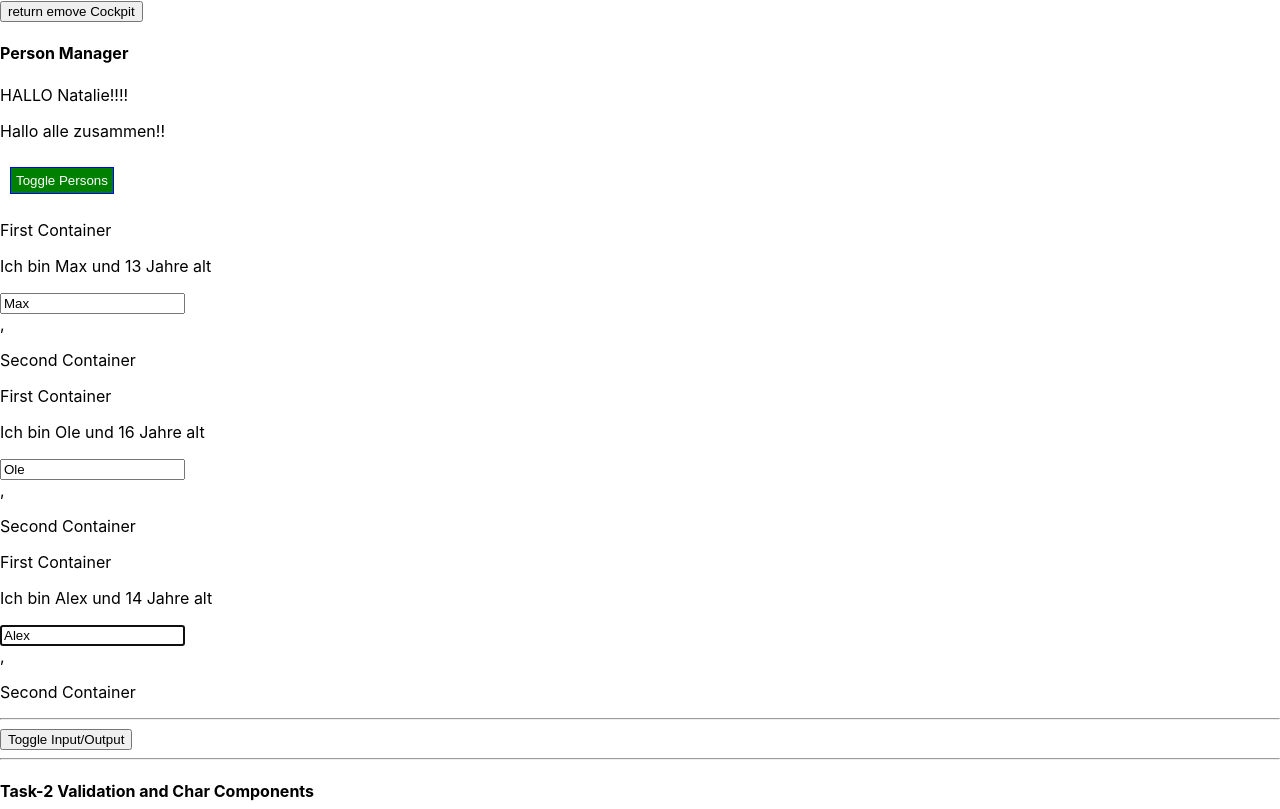
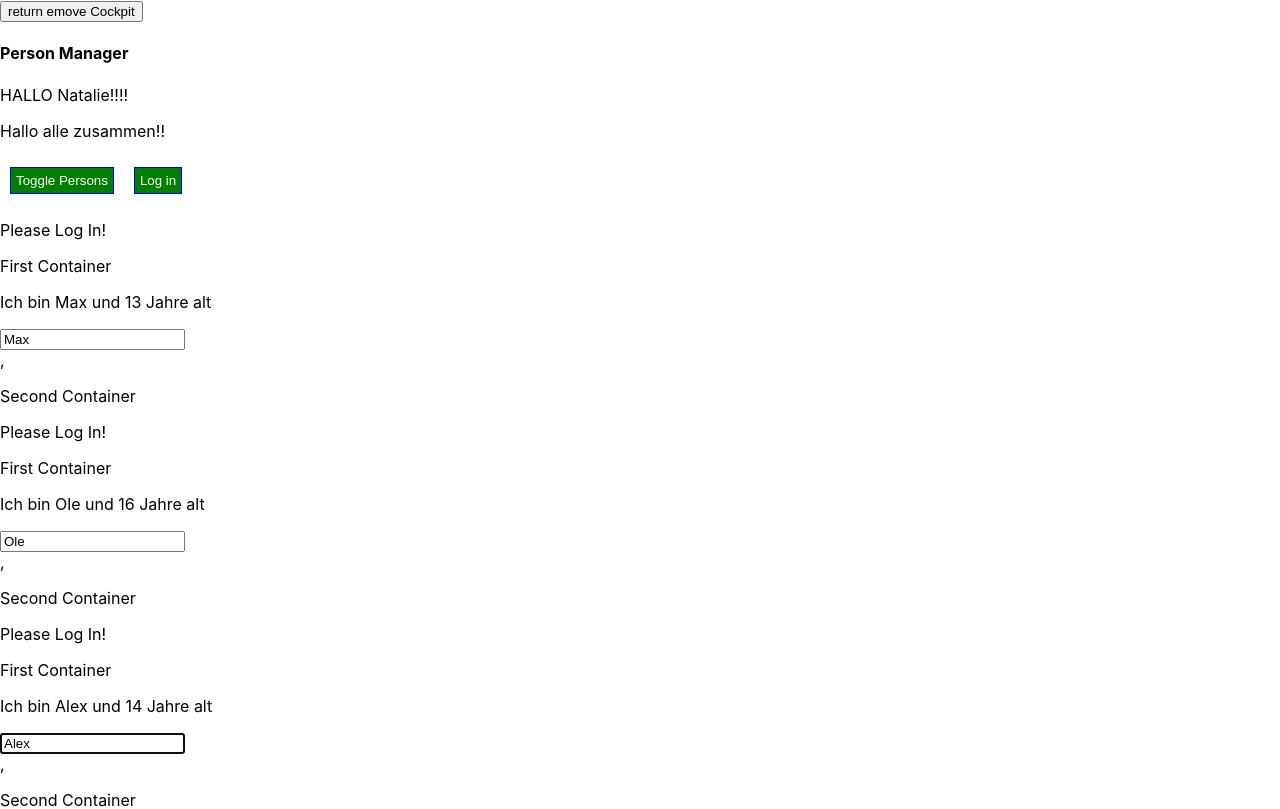
Before and after one commit to natalie80/kaefer-logistik, a React app in the folder logistik-app/: page / in a window 1280 px wide. Shown: the top 809 px of the page. Built offline with nearby package versions, Linux system fonts and the light colour scheme.

Commit message:
React tutorium: small adaptations

```diff
--- a/logistik-app/src/components/Persons/Person/Person.js
+++ b/logistik-app/src/components/Persons/Person/Person.js
@@ -1,6 +1,7 @@
 import React, {Component, Fragment} from 'react';
 import styles from './Person.css';
 import PropTypes from 'prop-types';
+import AuthContext from '../../context/Auth-context';
 
 class Person extends Component {
     constructor(props){
@@ -9,8 +10,11 @@ class Person extends Component {
         this.inputElementRef = React.createRef();
     }
 
+    static  contextType = AuthContext;
+
     componentDidMount() {
-        this.inputElementRef.current.focus();
+        this.inputElementRef.current.focus();  // this.inputElement.focus()
+        console.log('AuthContext', this.context.authenticated);
     }
 
     render() {
@@ -18,6 +22,9 @@ class Person extends Component {
        return (
            <Fragment>
                <div className={styles.Person} >
+
+                   {this.context.authenticated ? <p>Authenticated!</p> : <p>Please Log In!</p>}
+
                    <p>First Container</p>
                    <p onClick={this.props.click} >Ich bin {this. props.name } und { this.props.age } Jahre alt</p>
                    <p> {this.props.children } </p>
@@ -25,7 +32,7 @@ class Person extends Component {
                        type="text"
                        onChange={this.props.changed}
                        value={this.props.name}
-                       ref={this.inputElementRef}
+                       ref={this.inputElementRef}  // also possible is:  ref={(inputEl) => {this.inputElement = inputEl}}
                    />
                </div>,
                <div>
--- a/logistik-app/src/components/Persons/Persons.js
+++ b/logistik-app/src/components/Persons/Persons.js
@@ -1,64 +1,15 @@
 import React, { PureComponent } from 'react';
 import Person from './Person/Person';
 
-class Persons extends PureComponent {
-    //static getDerivedStateFromProps(props, state) {
-     //   console.log('[Persons.js] getDerivedStateFromProps');
-    // return state;
-    //}
+const persons = (props) => props.persons.map((person, index) => {
+    return <Person
+        name={person.name}
+        age={person.age}
+        click={() => props.clicked(index)}
+        key={person.id}
+        changed={(event) => props.changed(event, person.id)}
+    />
+});
 
-  /*  shouldComponentUpdate(nextProps, nextState, nextContext) {
-        console.log('[Persons.js] shouldComponentUpdate');
 
-        //Component wird nicht gerendet, wenn nicht benutzt wird
-       if (nextProps.persons !== this.props.persons ||
-            nextProps.clicked !== this.props.clicked ||
-            nextProps.changed !== this.props.changed
-
-        ) {
-            console.log('[Persons.js] Bin in IF ');
-            return true;
-        } else {
-            return  false;
-        }
-        //Continutie update true /not update false
-
-    } */
-
-    getSnapshotBeforeUpdate(prevProps, prevState) {
-        console.log('[Persons.js] getSnapshotBeforeUpdate');
-        return {message: 'TEST!'};
-    }
-
-    componentDidUpdate(prevProps, prevState, snapshot) {
-        console.log('[Persons.js] componentDidUpdate => ', snapshot);
-        return null;
-    }
-
-    componentDidMount() {
-        console.log('[Persons.js] componentDidMount');
-        return null;
-    }
-
-    // Code ausgeführt wird direkt bevor die Kmponente entfernt wird
-    componentWillUnmount() {
-        console.log('[Persons.js] componentWillUnmount');
-    }
-
-    render() {
-        console.log('[Persons.js] rendering...');
-        return (
-           this.props.persons.map((person, index) => {
-                return <Person
-                name={person.name}
-                age={person.age}
-                click={() => this.props.clicked(index)}
-                key={person.id}
-                changed={(event) => this.props.changed(event, person.id)}
-                />
-            })
-        );
-    }
-}
-
-export default Persons;
+export default persons;
--- a/logistik-app/src/components/Cockpit/Cockpit.js
+++ b/logistik-app/src/components/cockpit/Cockpit.js
@@ -1,12 +1,16 @@
-import React, {useEffect, useRef} from 'react';
+import React, {useEffect, useRef, useContext} from 'react';
 import styles from './Cockpit.css';
+import AuthContext from '../context/Auth-context';
 
 
 const cockpit = (props) => {
-   // const toggleBtnref = React.createRef();
     // eslint-disable-next-line react-hooks/rules-of-hooks
     const toggleBtnRef = useRef(null);
 
+    // eslint-disable-next-line react-hooks/rules-of-hooks
+    const authConttext = useContext(AuthContext);
+
+    console.log('AuthContext', authConttext.authenticated);
     // eslint-disable-next-line react-hooks/rules-of-hooks
     useEffect(() => {
         console.log('useEffect');
@@ -22,6 +26,7 @@ const cockpit = (props) => {
 
     }, []); // [] - anzeigt, nur einmal wenn die Seite geladen wird / [props.persons]
 
+    //called after render Live Cirkle
     // eslint-disable-next-line react-hooks/rules-of-hooks
     useEffect(() => {
         console.log('[Cockpit.js]  2 useEffect');
@@ -45,12 +50,22 @@ const cockpit = (props) => {
         assignedClasses.push(styles.bold);
     }
     return (
-      <div className='Cockpit'>
-          <h4>{props.title}</h4>
-          <p className={styles.red}>HALLO Natalie!!!!</p>
-          <p className={assignedClasses.join(' ')}>Hallo alle  zusammen!!</p>
-          <button ref={toggleBtnRef} className={btnClass} onClick={props.clicked} > Toggle Persons </button>
-      </div>
+        <div className='Cockpit'>
+            <h4>{props.title}</h4>
+            <p className={styles.red}>HALLO Natalie!!!!</p>
+            <p className={assignedClasses.join(' ')}>Hallo alle  zusammen!!</p>
+            <button
+              ref={toggleBtnRef}
+              className={btnClass}
+              onClick={props.clicked}
+            > Toggle Persons </button>
+            {/*<AuthContext.Consumer>
+                {(context) => <button onClick={context.login}> Log in </button>}
+            </AuthContext.Consumer>
+           */}
+            <button onClick={authConttext.login}> Log in </button>
+
+        </div>
     );
 };
 
--- /dev/null
+++ b/logistik-app/src/components/context/Auth-context.js
@@ -0,0 +1,9 @@
+import React from 'react';
+
+const authContext = React.createContext({
+    authenticated: false,
+    login: () => {}
+});
+
+
+export default authContext;
--- a/logistik-app/src/containers/App.js
+++ b/logistik-app/src/containers/App.js
@@ -1,14 +1,15 @@
 import React, { Component } from 'react';
 import styles from './App.css';
-import UserInput from '../components/UserInput/UserInput';
-import UserOutput from '../components/UserOutput/UserOutput';
-import Validation from '../components/Validation/Validation';
-import Char from '../components/Char/Char';
+import UserInput from '../components/userInput/UserInput';
+import UserOutput from '../components/userOutput/UserOutput';
+import Validation from '../components/validation/Validation';
+import Char from '../components/char/Char';
 //import Radium, { StyleRoot } from 'radium';
 import Persons from '../components/Persons/Persons';
-import Cockpit from '../components/Cockpit/Cockpit';
+import Cockpit from '../components/cockpit/Cockpit';
 import Hoc from '../components/hoc/Hoc';
 import withClass from '../components/hoc/withClass';
+import AuthContext from '../components/context/Auth-context';
 
 
 class App extends Component {
@@ -28,7 +29,8 @@ class App extends Component {
             maxLengthString: '5',
             minLengthString: '1',
             showCockpit: true,
-            changeCounter: 0
+            changeCounter: 0,
+            authenticated: false
         };
     }
 
@@ -36,25 +38,25 @@ class App extends Component {
         console.log('[App.js] getDerivedStateFromProps', props);
         return state;
     }
+
     shouldComponentUpdate(nextProps, nextState, nextContext) {
         console.log('[App.js] shouldComponentUpdate');
         //Continutie update true /not update false
         return true;
-    }
+    };
+
     componentDidUpdate(prevProps, prevState, snapshot) {
         console.log('[App.js] componentDidUpdate => ', snapshot);
         return null;
-    }
+    };
 
     componentWillMount() {
         console.log('[App.js] componentWillMount');
-    }
+    };
 
     componentDidMount() {
         console.log('[App.js] componentDidMount');
-    }
-
-
+    };
 
     switchNameHandler = (newName) => {
         console.log('wurde button geklick -> switchNameHandler');
@@ -93,36 +95,40 @@ class App extends Component {
     animalAddHandler = (event) => {
         console.log('animalAddHandler = ', event.target.value);
         this.setState({username: event.target.value})
-    }
+    };
 
     deletePersonHandler = (index) => {
         //const persons = this.state.persons;
         const persons = [...this.state.persons];
         persons.splice(index, 1);
         this.setState({persons: persons});
-    }
+    };
 
     togglePersonsHandler = () => {
         const doesShow = this.state.showPersons;
         this.setState({showPersons: !doesShow });
-    }
+    };
 
     toggleUserHandler = () => {
         const displayuser = this.state.showUser;
         this.setState({showUser: !displayuser });
-    }
+    };
 
     validationInput = (event) => {
         console.log('hier is validationInput', event.target.value,  event.target.value.length);
         this.setState({ enteredText: event.target.value});
-    }
+    };
 
     deleteLetter = (index) => {
         const text = this.state.enteredText.split('');
         text.splice(index,1);
         const updatedText = text.join('');
         this.setState({enteredText: updatedText})
-    }
+    };
+
+    loginHandler = () => {
+        this.setState({authenticated: true});
+    };
 
 
     render() {
@@ -131,10 +137,16 @@ class App extends Component {
 
         //diese loesung ist besser
         if (this.state.showPersons) {
-            togglePersons = <Persons
-                    persons={this.state.persons}
-                    clicked={this.deletePersonHandler}
-                    changed={this.nameChangedHandler} />
+            togglePersons = (
+                <div>
+                    <Persons
+                        persons={this.state.persons}
+                        clicked={this.deletePersonHandler}
+                        changed={this.nameChangedHandler}
+                    />
+                </div>
+
+            );
         }
 
         let infoText = null;
@@ -163,6 +175,7 @@ class App extends Component {
                 >
                     return emove Cockpit
                 </button>
+                <AuthContext.Provider value={{authenticated: this.state.authenticated, login: this.loginHandler}}>
                 {
                     this.state.showCockpit ? (
                         <Cockpit
@@ -170,10 +183,13 @@ class App extends Component {
                             showPersons={this.state.showPersons}
                             persons={this.state.persons}
                             personsLength={this.state.persons.length}
-                            clicked={this.togglePersonsHandler}/>
+                            clicked={this.togglePersonsHandler}
+                            login={this.loginHandler}/>
                     ): null
                 }
                 {togglePersons}
+                </AuthContext.Provider>
+
                 <hr/>
                 <button onClick={this.toggleUserHandler} > Toggle Input/Output</button>
                 {
```
Also changed, not shown: logistik-app/src/components/Persons/PersonsKlass.js (added, +67 -0 lines), logistik-app/src/components/char/Char.js (renamed from logistik-app/src/components/Char/Char.js), logistik-app/src/components/cockpit/Cockpit.css (renamed from logistik-app/src/components/Cockpit/Cockpit.css), logistik-app/src/components/userInput/UserInput.js (renamed from logistik-app/src/components/UserInput/UserInput.js), logistik-app/src/components/userOutput/UserOutput.js (renamed from logistik-app/src/components/UserOutput/UserOutput.js), logistik-app/src/components/validation/Validation.js (renamed from logistik-app/src/components/Validation/Validation.js).
